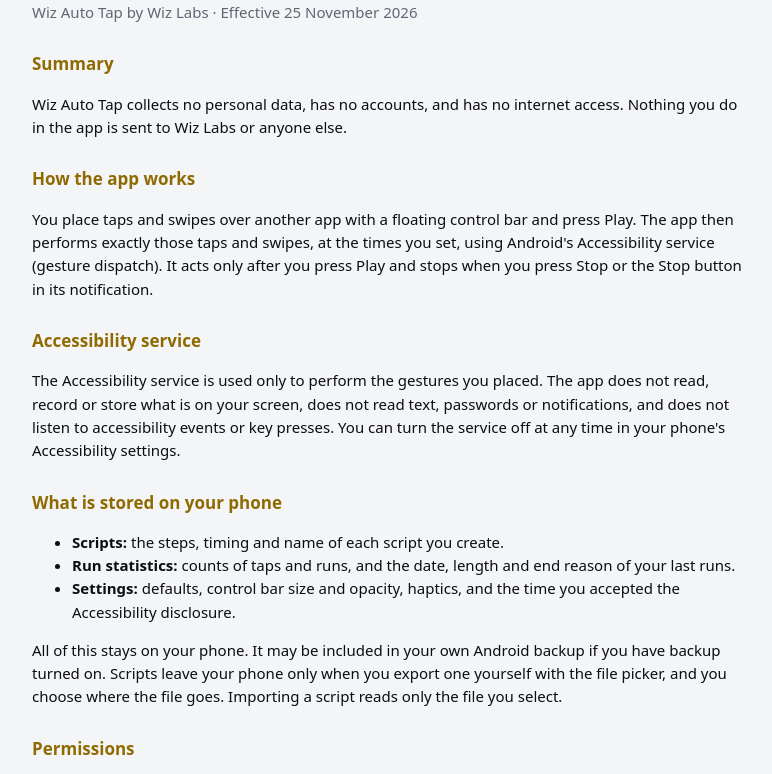
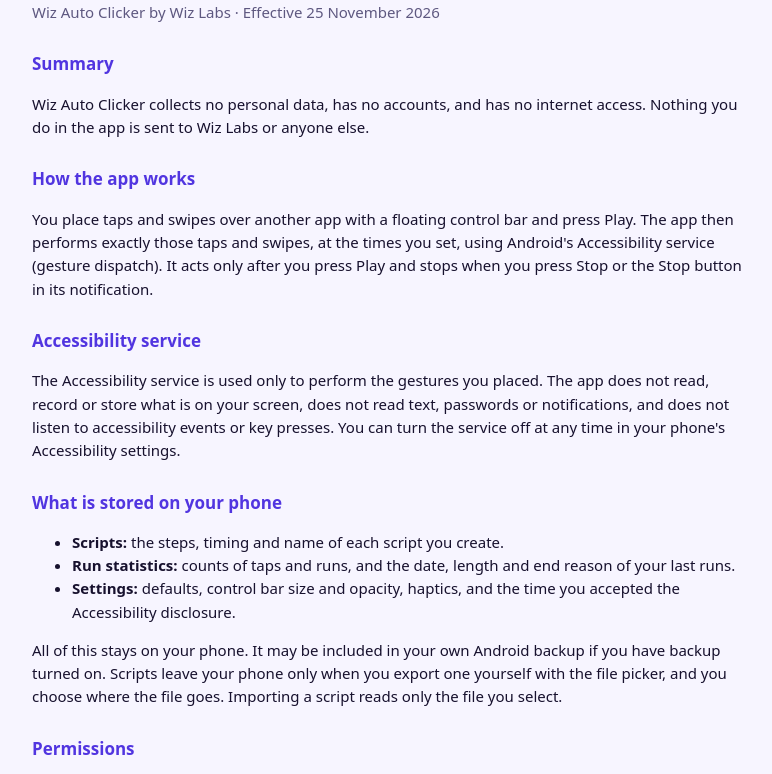
Before and after one commit to therealwiz007/wizautotapper-privacy, a plain HTML site: page index.html in a window 1280 px wide. Shown: the part 76-850 px from the top of the page, without its empty margins (248-1020 px from the left). Drawn offline with Linux system fonts and the light colour scheme.

Commit message:
Rename to Wiz Auto Clicker, violet palette (same policy facts)

```diff
--- a/index.html
+++ b/index.html
@@ -1,18 +1,18 @@
 <!doctype html>
 <html lang="en"><head><meta charset="utf-8"><meta name="viewport" content="width=device-width,initial-scale=1">
-<title>Wiz Auto Tap – Privacy Policy</title>
+<title>Wiz Auto Clicker – Privacy Policy</title>
 <style>
-:root{--bg:#F4F5F7;--card:#fff;--text:#0B0D10;--muted:#5F6774;--accent:#8F6A00}
-@media (prefers-color-scheme:dark){:root{--bg:#0B0D10;--card:#14171C;--text:#F4F5F7;--muted:#8B93A1;--accent:#FFC400}}
+:root{--bg:#F7F5FF;--card:#fff;--text:#17112E;--muted:#5E5880;--accent:#5135E0}
+@media (prefers-color-scheme:dark){:root{--bg:#0E0B1F;--card:#17132E;--text:#F5F3FF;--muted:#A59FC9;--accent:#B9A8FF}}
 body{margin:0;background:var(--bg);color:var(--text);font:15px/1.55 system-ui,-apple-system,Roboto,sans-serif}
 main{max-width:720px;margin:0 auto;padding:20px 18px 40px}h1{font-size:24px;margin:.2em 0}h2{font-size:17px;margin:1.6em 0 .4em;color:var(--accent)}
 p,li{color:var(--text)}.muted{color:var(--muted)}a{color:var(--accent)}
 </style></head><body><main>
 <h1>Privacy Policy</h1>
-<p class="muted">Wiz Auto Tap by Wiz Labs · Effective 25 November 2026</p>
+<p class="muted">Wiz Auto Clicker by Wiz Labs · Effective 25 November 2026</p>
 
 <h2>Summary</h2>
-<p>Wiz Auto Tap collects no personal data, has no accounts, and has no internet access. Nothing you do in the app is sent to Wiz Labs or anyone else.</p>
+<p>Wiz Auto Clicker collects no personal data, has no accounts, and has no internet access. Nothing you do in the app is sent to Wiz Labs or anyone else.</p>
 
 <h2>How the app works</h2>
 <p>You place taps and swipes over another app with a floating control bar and press Play. The app then performs exactly those taps and swipes, at the times you set, using Android's Accessibility service (gesture dispatch). It acts only after you press Play and stops when you press Stop or the Stop button in its notification.</p>
```
